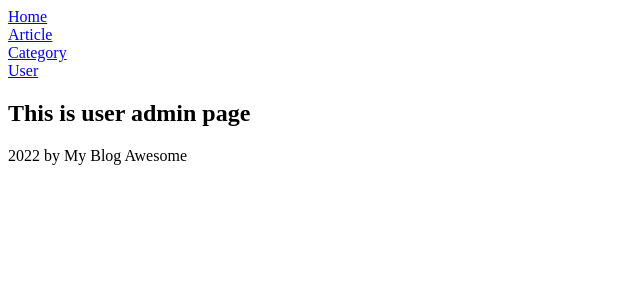
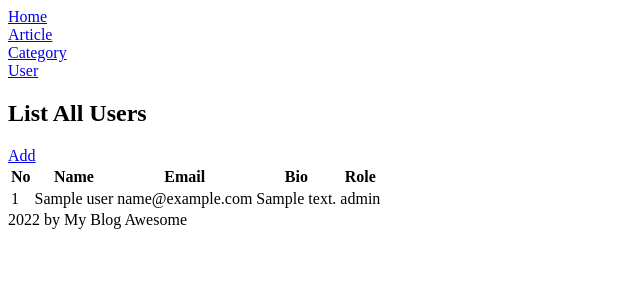
Before and after one commit to hdinjos/blog_awesome, a CodeIgniter 4 app: template app/Views/pages/admin/user/index.php in a window 1280 px wide. Shown: the top 300 px of the page, without its empty margins (0-640 px from the left). Run offline with PHP 8.4 and a stand-in for CodeIgniter, Linux system fonts and the light colour scheme; the template is opened without the code that fills it: most values are stand-ins (such as "Sample title", 1, 10 or a date in 2020); some libraries are stand-ins or nearby versions.

Commit message:
make method create users

```diff
--- a/app/Config/Routes.php
+++ b/app/Config/Routes.php
@@ -43,6 +43,7 @@ $routes->group('admin', function ($routes) {
     $routes->get('categories', 'Admin\AdminCategory::index');
     $routes->group('users', function ($routes) {
         $routes->get('', 'Admin\AdminUser::index');
+        $routes->add('create', 'Admin\AdminUser::create');
     });
 });
 
--- a/app/Views/pages/admin/user/index.php
+++ b/app/Views/pages/admin/user/index.php
@@ -1,4 +1,25 @@
 <?= $this->extend('layout/layout_admin') ?>
 <?= $this->section('content') ?>
-<h2>This is user admin page</h2>
+<h2>List All Users</h2>
+<a href="/admin/users/create">Add</a>
+<table>
+  <tr>
+    <th>No</th>
+    <th>Name</th>
+    <th>Email</th>
+    <th>Bio</th>
+    <th>Role</th>
+  </tr>
+  <?php
+  $num = 0;
+  foreach ($users as $user) : ?>
+    <tr>
+      <td><?= $num += 1 ?></td>
+      <td><?= esc($user->name) ?></td>
+      <td><?= esc($user->email) ?></td>
+      <td><?= esc($user->bio) ?></td>
+      <td><?= esc($user->role) ?></td>
+    </tr>
+  <?php endforeach; ?>
+</table>
 <?= $this->endSection() ?>
```
Also changed, not shown: app/Controllers/Admin/AdminUser.php (+12 -2 lines), app/Models/Users.php (+9 -1 lines), app/Views/pages/admin/user/create.php (added, +39 -0 lines).
